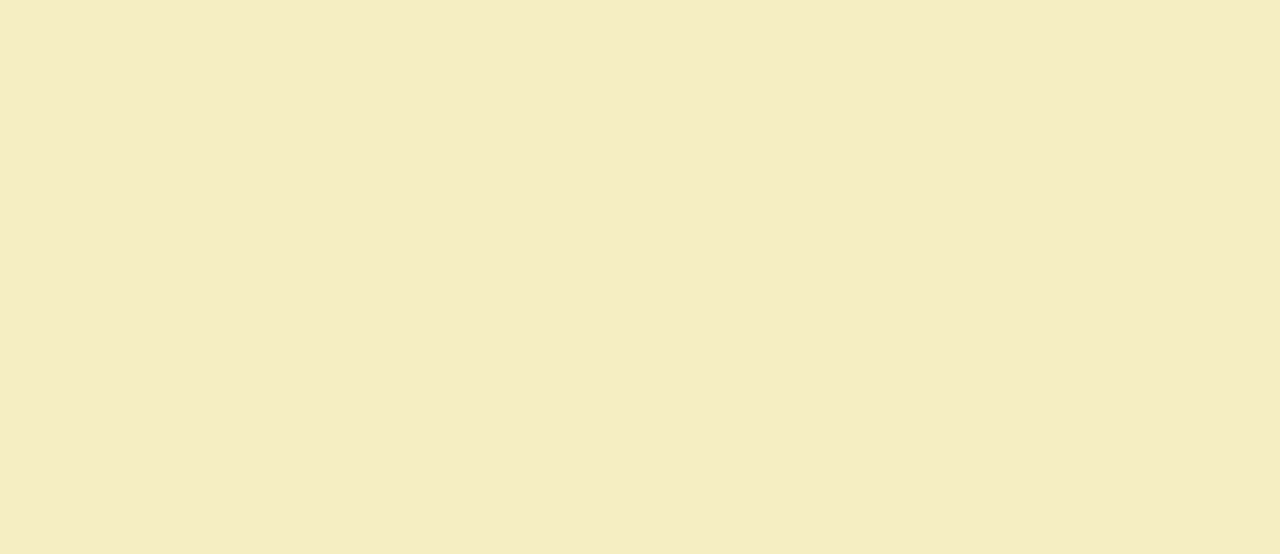
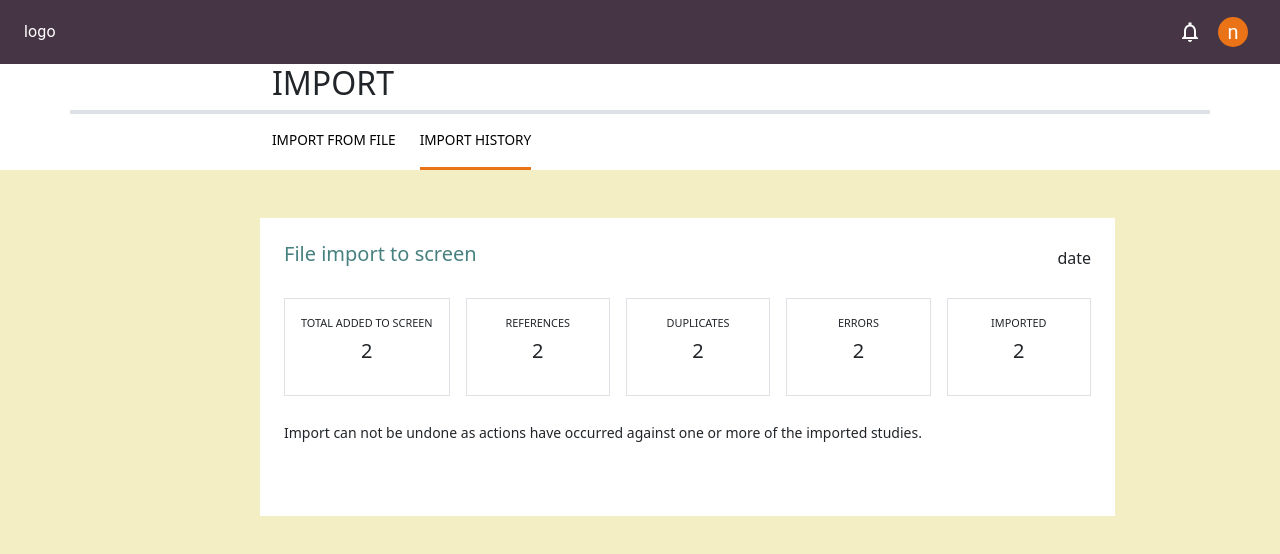
Before and after one commit to Arsalan-Ab/review-app, a React (Create React App) app: page /import-history in a window 1280 px wide. Before the commit this address had no page. Shown: the top 554 px of the page. Built offline with nearby package versions, Linux system fonts and the light colour scheme.

Commit message:
import history implement

```diff
--- a/src/App.tsx
+++ b/src/App.tsx
@@ -13,6 +13,8 @@ import ScreenReferences from 'pages/screen-references';
 import TitleScreningLayout from 'layouts/title-screening-layout';
 import Reviewers from 'pages/settings/reviewers';
 import CriteriaExclusion from 'pages/settings/criteria-exclusion';
+import ImportHistory from 'pages/import-history';
+import ImportPageLayout from 'layouts/import-page-layout';
 
 function App() {
   return (
@@ -24,14 +26,20 @@ function App() {
           <Route path='/reviews' element={<Reviews />}></Route>
           <Route path='/new-review' element={<NewReview />}></Route>
           <Route path='review-summary' element={<ReviewSummary />}></Route>
-          <Route path='new-import' element={<NewImport />}></Route>
+
+          <Route element={<ImportPageLayout />}>
+            <Route path='new-import' element={<NewImport />}></Route>
+            <Route path='/import-history' element={<ImportHistory />}></Route>
+          </Route>
+
           <Route element={<TitleScreningLayout />}>
-            <Route path='screen-references' element={<ScreenReferences />}/>
+            <Route path='screen-references' element={<ScreenReferences />} />
           </Route>
+
           <Route element={<SettingLayout />}>
             <Route path='/review-setting' element={<ReviewSetting />}></Route>
-            <Route path='/authors' element={<Reviewers/>}></Route>
-            <Route path='/criteria-exclusion' element={<CriteriaExclusion/>}></Route>
+            <Route path='/authors' element={<Reviewers />}></Route>
+            <Route path='/criteria-exclusion' element={<CriteriaExclusion />}></Route>
           </Route>
         </Route>
 
--- a/src/components/history-details.tsx
+++ b/src/components/history-details.tsx
@@ -6,9 +6,9 @@ interface HistoriesDetails {
 function HistoryDetails({ title, totalAdd }: HistoriesDetails) {
     return (
         <div className="border">
-            <div className="px-3 mt-2 mb-4">
-                <div>{title}</div>
-                <div>{totalAdd}</div>
+            <div className="px-3 pt-3 py-4 text-center">
+                <div className="mb-2 text-nowrap" style={{fontSize:".68rem"}}>{title}</div>
+                <h5>{totalAdd}</h5>
             </div>
         </div>
     );
--- /dev/null
+++ b/src/layouts/import-page-layout.tsx
@@ -0,0 +1,23 @@
+import SecondryNavigationMaker from "components/secondry-navigation-maker";
+import { Outlet } from "react-router-dom";
+
+function ImportPageLayout() {
+    return (
+        <>
+            <div className="vw-100 bg-white mb-4 ">
+                <div className="container text-uppercase ">
+                    <div className="row border-bottom border-4">
+                        <h2 className="col-sm-10 offset-sm-2 fw-normal ">Import</h2>
+                    </div>
+                    <SecondryNavigationMaker
+                        linksName={['import from file', 'import history']}
+                        linksAddress={['new-import', 'import-history']}
+                    />
+                </div>
+            </div>
+            <Outlet />
+        </>
+    );
+}
+
+export default ImportPageLayout;
--- a/src/layouts/setting-layout.tsx
+++ b/src/layouts/setting-layout.tsx
@@ -11,8 +11,8 @@ function SettingLayout() {
                         <h2 className="col-sm-10 offset-sm-2 fw-normal ">Setting</h2>
                     </div>
                     <SecondryNavigationMaker
-                        linksName={['review setting', 'reviewers', 'Criteria & exclusion reasons', 'study tags']}
-                        linksAddress={['review-setting', 'authors', 'criteria-exclusion', 'study-tags']}
+                        linksName={['review setting','team setting', 'reviewers', 'Criteria & exclusion reasons', 'study tags']}
+                        linksAddress={['review-setting', 'authors', 'team-setting','criteria-exclusion', 'study-tags']}
                     />
                 </div>
             </div>
--- a/src/layouts/title-screening-layout.tsx
+++ b/src/layouts/title-screening-layout.tsx
@@ -4,7 +4,6 @@ import { Outlet } from "react-router-dom";
 function TitleScreningLayout() {
     return (
         <>
-
             <div className=" bg-white mb-5 ">
                 <div className="container text-uppercase ">
                     <div className="row border-bottom border-4">
--- a/src/pages/import-history.tsx
+++ b/src/pages/import-history.tsx
@@ -1,9 +1,30 @@
+import HistoryDetails from "components/history-details";
+import { colors } from "constants/colors";
+
+
 function ImportHistory() {
     return (
         <div className="container-sm">
             <div className="row">
+                <div className="col-sm-9 offset-sm-2 my-4 bg-white p-4">
+                    <div className="d-flex align-items-center mb-4">
+                        <h5 style={{ color: colors.lightBlue }} className="flex-grow-1">File import to screen</h5>
+                        <div>date</div>
+                    </div>
 
+                    <div className="row gx-3 mb-4 gy-3">
+                        <div className="col-sm"><HistoryDetails title="TOTAL ADDED TO SCREEN" totalAdd={2} /></div>
+                        <div className="col-sm"><HistoryDetails title="REFERENCES" totalAdd={2} /></div>
+                        <div className="col-sm"><HistoryDetails title="DUPLICATES" totalAdd={2} /></div>
+                        <div className="col-sm"><HistoryDetails title="ERRORS" totalAdd={2} /></div>
+                        <div className="col-sm"><HistoryDetails title="IMPORTED" totalAdd={2} /></div>
+                    </div>
+
+                    <div className="mb-5"><small>Import can not be undone as actions have occurred against one or more of the imported studies.</small></div>
+                </div>
             </div>
+
+
         </div>
     );
 }
--- a/src/pages/new-import.tsx
+++ b/src/pages/new-import.tsx
@@ -1,23 +1,9 @@
 import NewImportForm from "components/new-import-form";
-import SecondryNavigationMaker from "components/secondry-navigation-maker";
 
 function NewImport() {
 
     return (
-        <>
-            <div className="vw-100 bg-white mb-4 ">
-                <div className="container text-uppercase ">
-                    <div className="row border-bottom border-4">
-                        <h2 className="col-sm-10 offset-sm-2 fw-normal ">Import</h2>
-                    </div>
-                    <SecondryNavigationMaker
-                        linksName={['import from file', 'import history']}
-                        linksAddress={['new-import', 'import-history']}
-                    />
-                </div>
-            </div>
-            <NewImportForm/>
-        </>
+        <NewImportForm />
     );
 }
 
--- a/src/pages/settings/criteria-exclusion.tsx
+++ b/src/pages/settings/criteria-exclusion.tsx
@@ -1,4 +1,4 @@
-import CriteriaExclusionForm from "layouts/criteria-exclusion-form";
+import CriteriaExclusionForm from "components/criteria-exclusion-form";
 
 function CriteriaExclusion() {
     return (
```
Also changed, not shown: src/components/team-setting/title-accordination.tsx (added, +7 -0 lines), src/components/basic-accordination.tsx (added), src/components/criteria-exclusion-form.tsx (renamed from src/layouts/criteria-exclusion-form.tsx).
